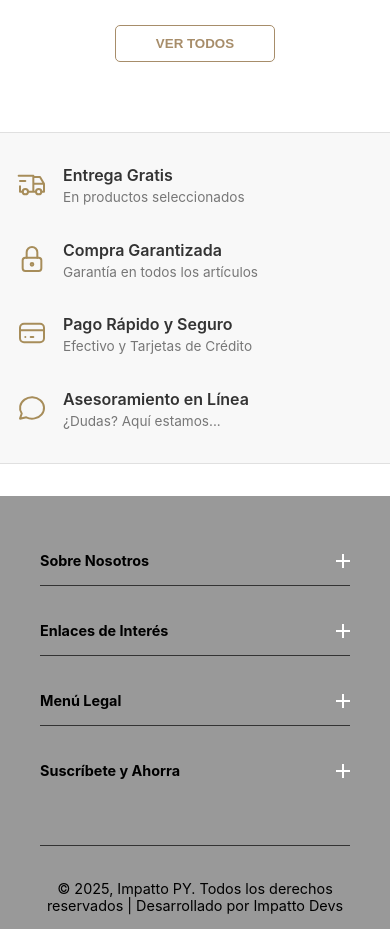
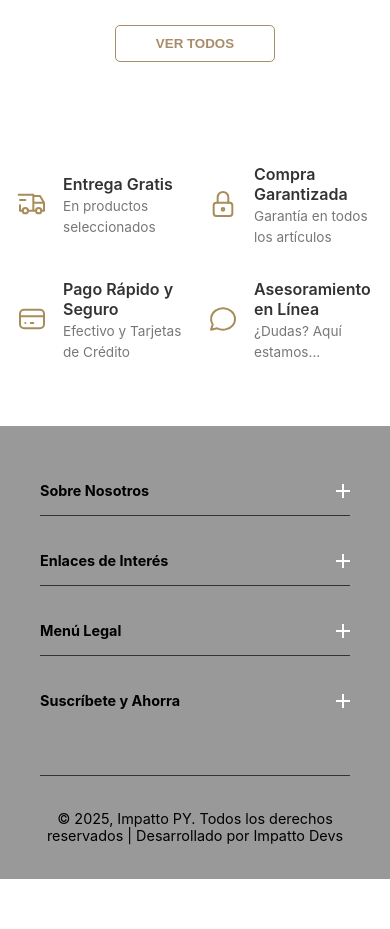
Before and after one commit to Javiermu97/impattopyproyect, a Next.js app: page / in a window 390 px wide. Shown: the part 1160-2089 px from the top of the page. After the commit the page ends 2039 px from the top, so only its background shows below. Built offline with nearby package versions, Linux system fonts and the light colour scheme; no server answers; the database is empty.

Commit message:
Primer commit

```diff
--- a/app/globals.css
+++ b/app/globals.css
@@ -154,21 +154,8 @@ button { cursor: pointer; border: none; padding: 10px 20px; border-radius: 5px;
 /* ================================================= */
 
 /* Contenedor principal con el borde superior */
-.info-banner-section {
-  background-color: #f8f8f8; /* Un fondo gris muy claro */
-  border-top: 1px solid #e0e0e0;
-  border-bottom: 1px solid #e0e0e0;
-  padding: 1rem 2rem; /* Menos padding vertical */
-}
-
-/* Contenedor de los 4 items */
-.info-banner-container {
-  display: flex;
-  justify-content: space-around;
-  align-items: center;
-  max-width: 1200px;
-  margin: 0 auto;
-}
+
+
 
 /* Cada uno de los 4 items (ícono + texto) */
 .info-banner-item {
@@ -241,7 +228,33 @@ button { cursor: pointer; border: none; padding: 10px 20px; border-radius: 5px;
     gap: 2rem 1rem; /* 2rem de espacio vertical, 1rem de espacio horizontal */
   }
 }
-
+/* ========================================================= */
+/* ===== ESTILOS DEFINITIVOS PARA INFO BANNER RESPONSIVE ===== */
+/* ========================================================= */
+@media (max-width: 992px) { /* Usamos 992px para abarcar tablets y móviles */
+
+  /* 1. Añade espaciado a toda la sección del banner */
+  .info-banner-section {
+    padding: 2rem 1rem !important;      /* Espacio interior (costados y arriba/abajo) */
+    margin-bottom: 2rem !important;     /* Espacio exterior inferior para separarlo del footer */
+  }
+
+  /* 2. Crea la cuadrícula de 2x2 y anula cualquier otro estilo */
+  .info-banner-container {
+    display: grid !important; /* Forzamos la visualización de grilla */
+    grid-template-columns: repeat(2, 1fr) !important; /* Forzamos las 2 columnas */
+    gap: 2rem 1.5rem !important; /* Espacio vertical y horizontal */
+
+    /* Anulamos cualquier regla flexbox que pueda interferir */
+    flex-direction: initial !important;
+    align-items: initial !important;
+  }
+
+  /* Alineamos cada item individualmente dentro de su celda */
+  .info-banner-item {
+    justify-content: flex-start; /* Alinea el contenido (icono + texto) a la izquierda */
+  }
+}
 
 
 
@@ -1760,20 +1773,10 @@ body {
     grid-template-columns: repeat(2, 1fr); /* 2 columnas en tablet */
   }
 
+}
+
   /* Ajustamos la franja informativa azul */
-  .info-banner-container {
-    grid-template-columns: repeat(2, 1fr); /* 2 columnas en tablet */
-    gap: 2rem;
-  }
-
-
-}
-
-  /* Ajustamos la franja informativa azul */
-  .info-banner-container {
-    grid-template-columns: repeat(2, 1fr); /* 2 columnas en tablet */
-    gap: 2rem;
-  }
+
 
 
 
@@ -1830,13 +1833,6 @@ body {
 
 /* --- Para Móviles muy pequeños (hasta 480px) --- */
 
-
-
-
-  /* Apilamos la franja azul informativa a una columna */
-  .info-banner-container {
-    grid-template-columns: 1fr;
-  }
 
   .pdp-container {
     padding: 1rem; /* Menos padding en la página de producto */
```
